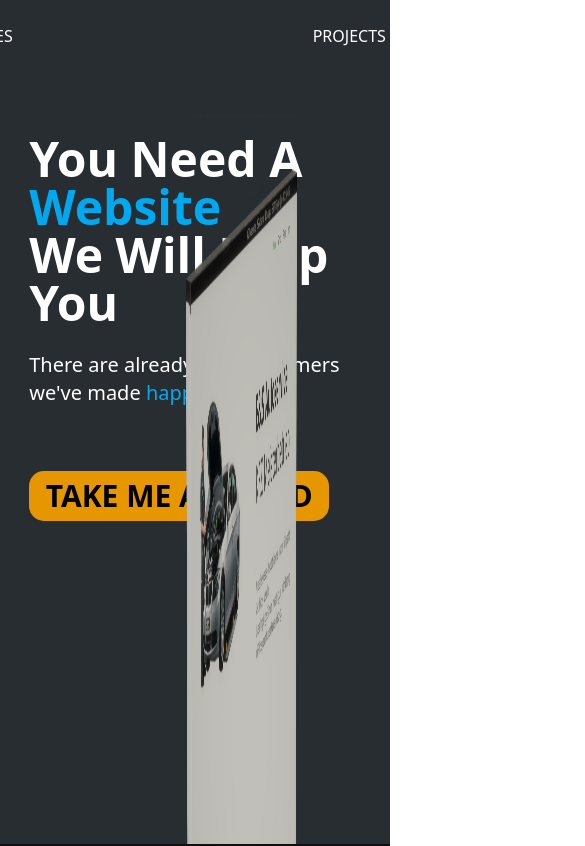
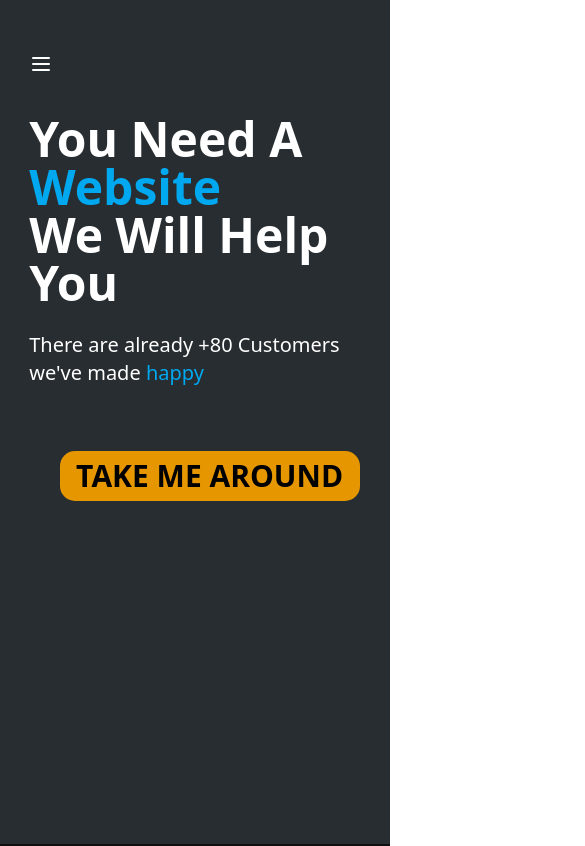
Before and after one commit to Ferbion-lT/V3, a Vue app: page / in a window 390 px wide. Shown: the top 846 px of the page, 585 px wide, since content can reach past the window. Built offline with nearby package versions, Linux system fonts and the light colour scheme.

Commit message:
feat: made everything responsive

```diff
--- a/src/components/Navbar.vue
+++ b/src/components/Navbar.vue
@@ -1,8 +1,20 @@
 <template>
   <div class="h-screen bg-[#272d30]">
-    <div class="bg-[#272d30] flex justify-center pt-6">
-     <div class="">
-      <ul class="flex flex-row gap-10 pr-[150px]">
+    <header class="bg-[#272d30] sm:flex sm:justify-center pt-10">
+    <div class="flex pl-[7.5%] px-4 py-3 sm:p-0">
+      <div class="sm:hidden">
+        <button @click="isOpen = !isOpen" type="button" class="block text-white">
+          <svg class="h-6 w-6 fill-current" viewBox="0 0 24 24">
+            <path v-if="isOpen" fill-rule="evenodd" d="M18.278 16.864a1 1 0 0 1-1.414 1.414l-4.829-4.828-4.828 4.828a1 1 0 0 1-1.414-1.414l4.828-4.829-4.828-4.828a1 1 0 0 1 1.414-1.414l4.829 4.828 4.828-4.828a1 1 0 1 1 1.414 1.414l-4.828 4.829 4.828 4.828z"/>
+            <path v-if="!isOpen" fill-rule="evenodd" d="M4 5h16a1 1 0 0 1 0 2H4a1 1 0 1 1 0-2zm0 6h16a1 1 0 0 1 0 2H4a1 1 0 0 1 0-2zm0 6h16a1 1 0 0 1 0 2H4a1 1 0 0 1 0-2z"/>
+          </svg>
+        </button>
+      </div>
+    </div>
+    <nav :class="isOpen ? 'flex' : 'hidden'" class="flex-col px-2 pt-2 pb-4 sm:flex justify-center sm:p-0">
+      <div class="flex flex-col pl-[7.5%] gap-10 sm:flex-row sm:pl-0 sm:justify-center">
+        <div class="">
+        <ul class="flex flex-col sm:flex-row gap-10 sm:pr-[150px]">
         <li class="list-none">
           <a class="text-[#00a8f0] uppercase cursor-pointer">home</a>
         </li>
@@ -14,11 +26,11 @@
         </li>
       </ul>
     </div>
-    <div class="relative mt-[-1.6%]">
+    <div class="hidden sm:block relative mt-[-1.6%]">
       <img class="h-[90px] w-[190px]" src="../assets/Logo.png">
     </div>
     <div class="">
-      <ul class="flex flex-row gap-10 pl-[150px]">
+      <ul class="flex flex-col sm:flex-row gap-10 sm:pl-[150px]">
         <li class="list-none">
           <a class="text-white uppercase cursor-pointer hover:text-[#00a8f0]">projects</a>
         </li>
@@ -29,8 +41,10 @@
           <a class="text-white uppercase cursor-pointer hover:text-[#00a8f0]">impressum</a>
         </li>
       </ul>
-    </div>
-   </div>
+      </div>
+      </div>
+    </nav>
+  </header>
    <div class="flex mt-[7%] ml-[7.5%]">
     <div class="flex flex-col gap-6">
     <div>
@@ -40,14 +54,24 @@
       <span class="text-white text-xl mt-5">There are already +80 Customers we've made <span class="text-[#00a8f0]">happy</span></span>
     </div>
     <div class="">
-    <div>
+    <div class="flex justify-center">
       <button class="bg-[#e69700] uppercase rounded-[15px] w-[300px] h-[50px] text-3xl font-bold mt-10">take me around</button>
     </div>
    </div>
    </div>
    <div class="absolute ml-[20%] mt-[-5%]">
-    <img class="h-[1000px] w-[2000px]" src="../assets/Mockup2.png">
+    <img class="hidden lg:h-[1000px] lg:w-[2000px] lg:block" src="../assets/Mockup2.png">
    </div>
    </div>
   </div>
 </template>
+
+<script>
+export default {
+  data() {
+    return {
+      isOpen: false,
+    }
+  },
+}
+</script>
```
